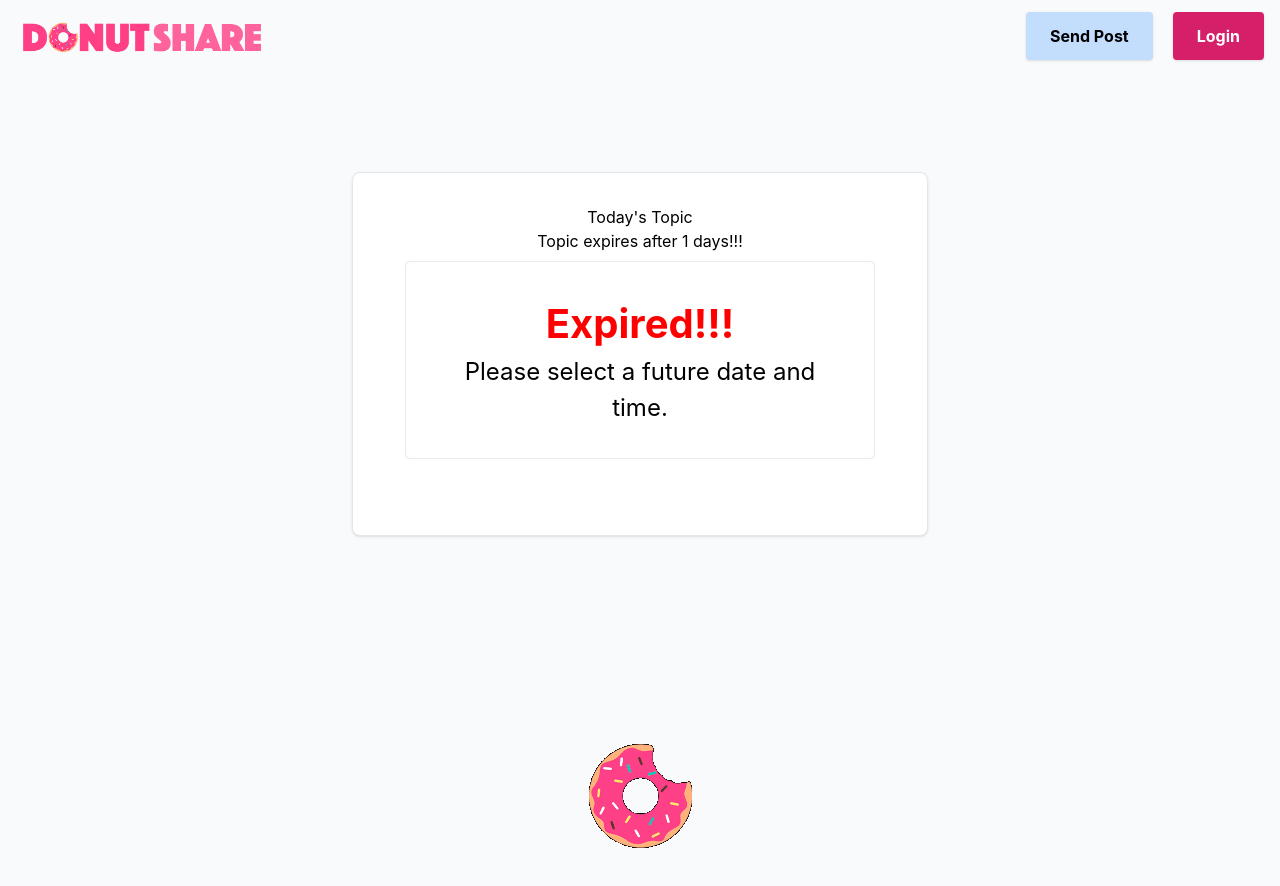
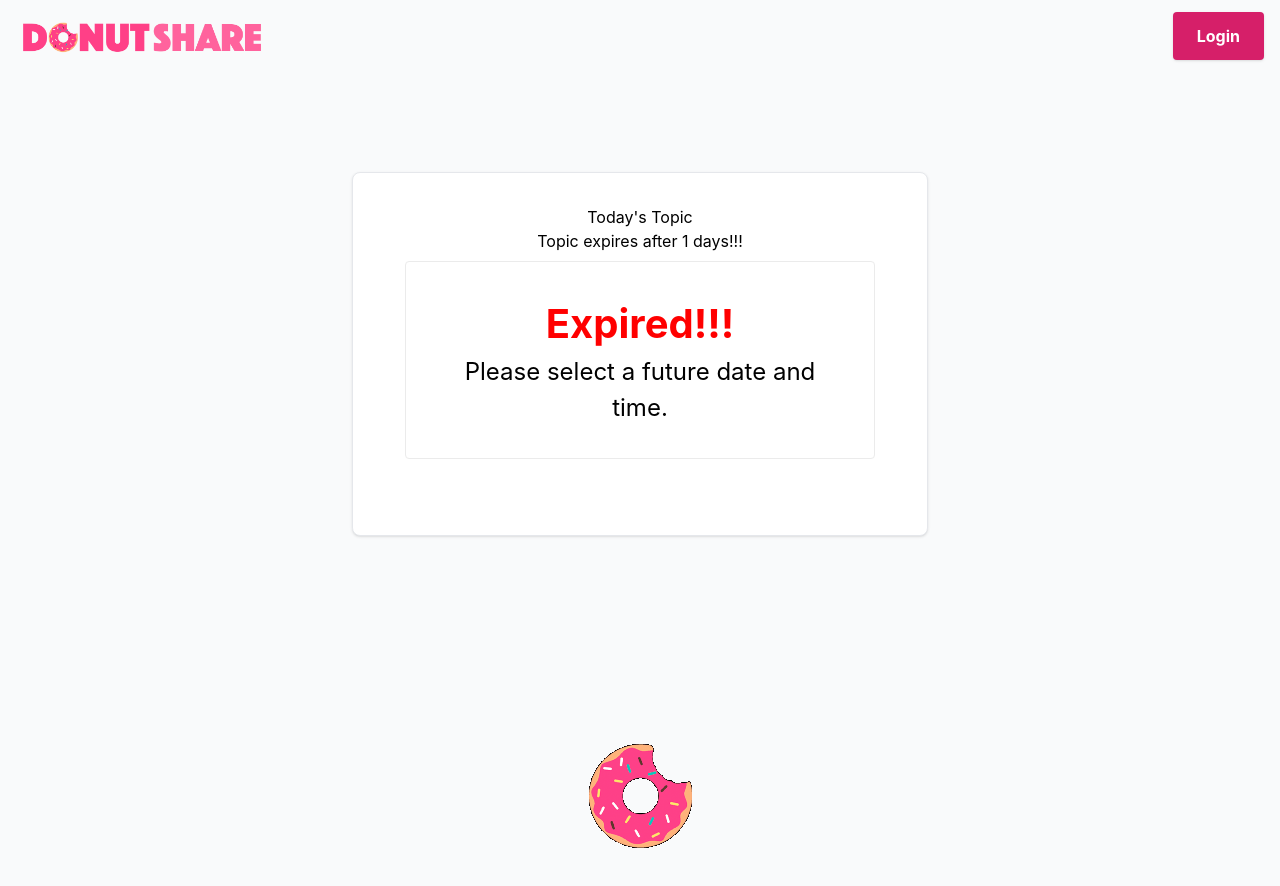
Before and after one commit to DNUT-CTIS/donutshare, a React (Create React App) app in the folder frontend/: page /dashboard in a window 1280 px wide. Shown: the top 886 px of the page. Built offline with nearby package versions, Linux system fonts and the light colour scheme; no server answers.

Commit message:
del send post in navbar

```diff
--- a/frontend/src/shared/Navbar.js
+++ b/frontend/src/shared/Navbar.js
@@ -90,7 +90,6 @@ export function Navbar() {
                   </div>
                 </button>
               </div>) : null}
-              <SendModal/>
             {!username ? (<Auth></Auth>) : <motion.button initial={{opacity: 0, scale: 0.5}}
                                                           animate={{opacity: 1, scale: 1}}
                                                           transition={{
```
